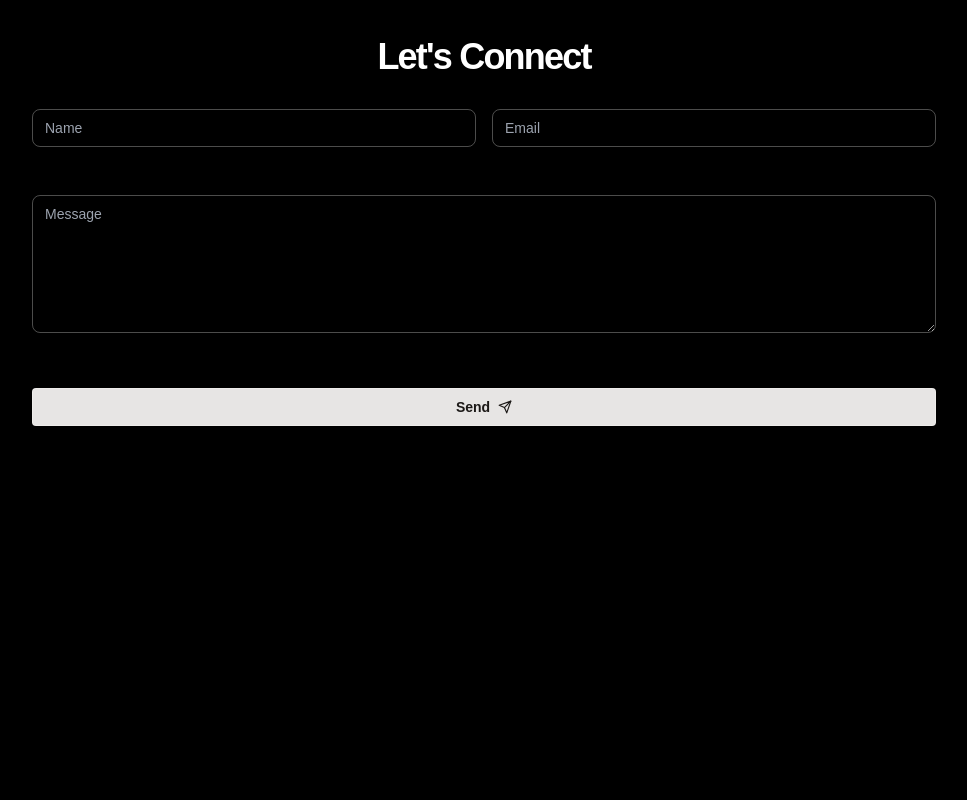
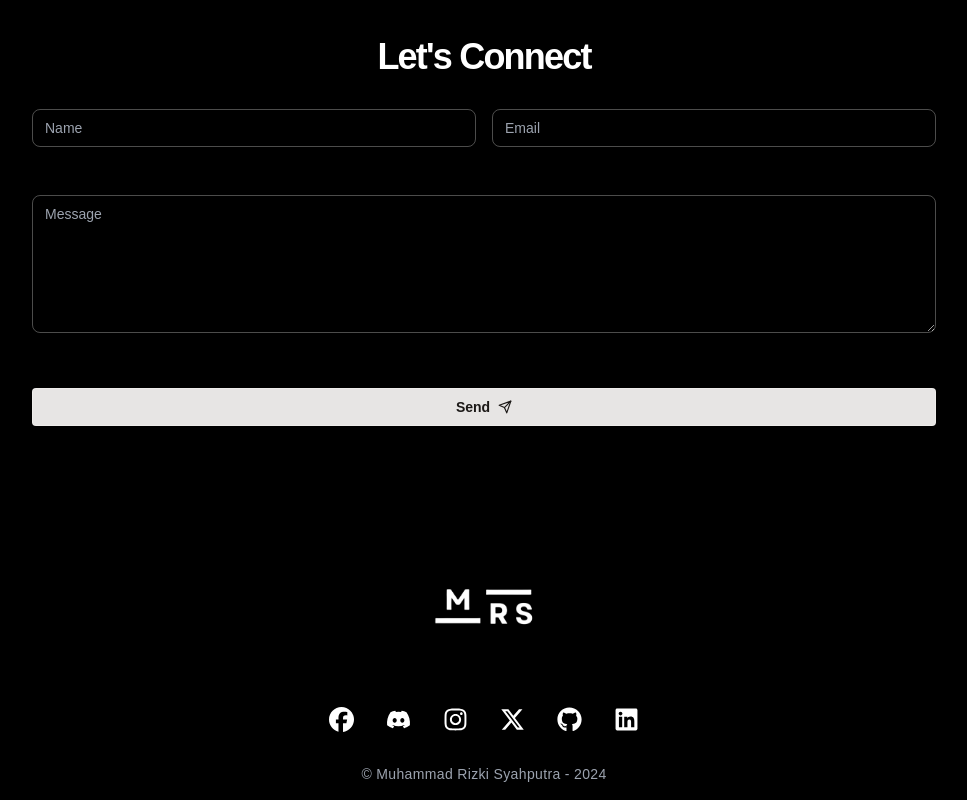
Before and after one commit to mriskisyahputraa2/my-portfolio, a React (Vite) app: page / in a window 1280 px wide. Shown: the part 4912-5712 px from the top of the page, without its empty margins (156-1123 px from the left). Before the commit the page ends 5402 px from the top, so only its background shows below. Built offline with nearby package versions, Linux system fonts and the light colour scheme.

Commit message:
complete footer page

```diff
--- a/src/App.jsx
+++ b/src/App.jsx
@@ -1,6 +1,7 @@
 import About from "./components/About";
 import ContactForm from "./components/ContactForm";
 import EducationSection from "./components/EducationSection";
+import Footer from "./components/Footer";
 import Hero from "./components/Hero";
 import Navbar from "./components/Navbar";
 import Projects from "./components/Projects";
@@ -36,6 +37,9 @@ export default function App() {
 
           {/* Contact Form */}
           <ContactForm />
+
+          {/* Footer */}
+          <Footer />
         </div>
       </div>
     </>
--- /dev/null
+++ b/src/components/Footer.jsx
@@ -0,0 +1,29 @@
+import logo from "../assets/logo-2.png";
+import { SOCIAL_MEDIA_LINKS } from "../constants";
+
+export default function Footer() {
+  return (
+    <>
+      <div className="mb-8 mt-20">
+        <div className="flex items-center justify-center">
+          <img src={logo} width={100} className="my-20" />
+        </div>
+        <div className="flex items-center justify-center gap-8">
+          {SOCIAL_MEDIA_LINKS.map((link, index) => (
+            <a
+              key={index}
+              href={link.href}
+              target="_blank"
+              rel="nooper noreferrer"
+            >
+              {link.icon}
+            </a>
+          ))}
+        </div>
+        <p className="mt-8 text-center text-sm tracking-wide text-gray-400">
+          &copy; Muhammad Rizki Syahputra - 2024
+        </p>
+      </div>
+    </>
+  );
+}
```
